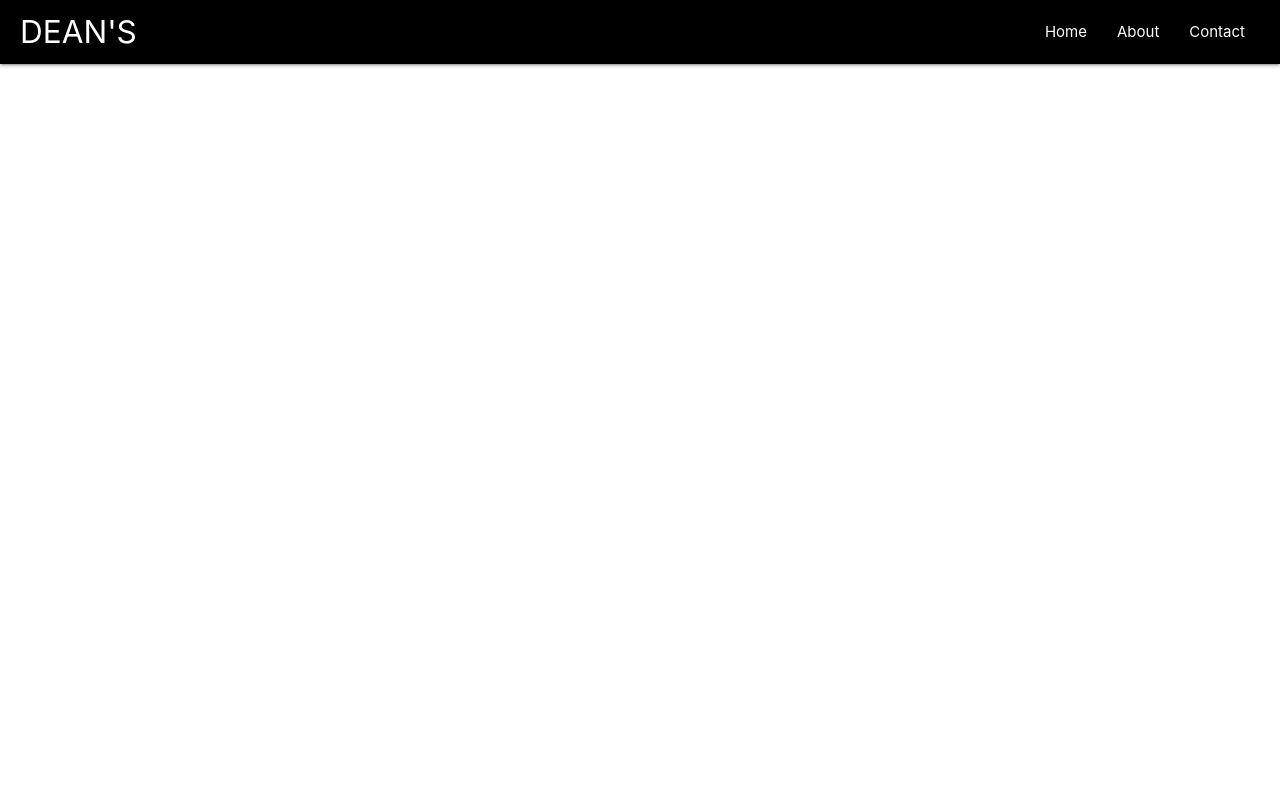
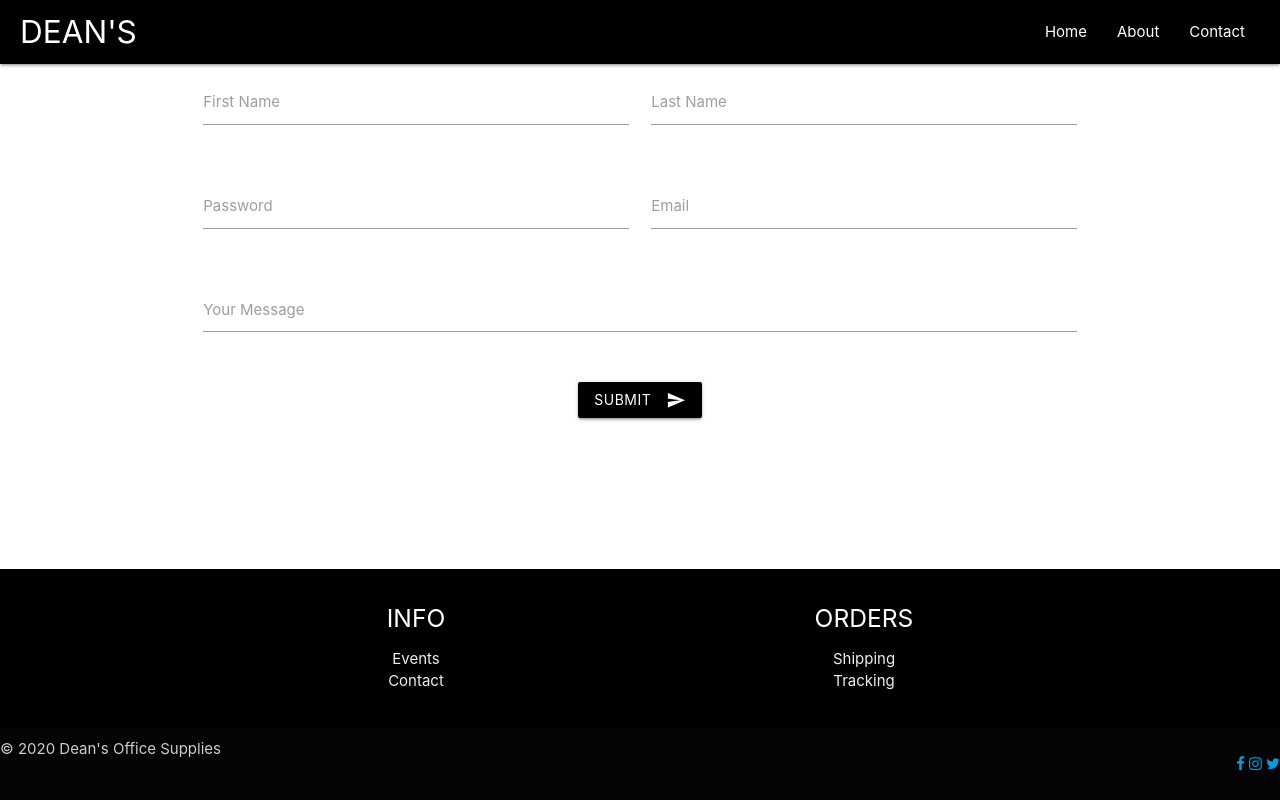
Before and after one commit to nathanfanelli/DeansOfficeSupplies, a plain HTML site: page contact.html in a window 1280 px wide. Drawn offline with nearby package versions, Linux system fonts and the light colour scheme.

Commit message:
Contact Form.

```diff
--- a/contact.html
+++ b/contact.html
@@ -31,6 +31,86 @@
         <li><a href="#">About</a></li>
         <li><a href="#">Contact</a></li>
     </ul>
+
+    <div class="container">
+        <!-- FORM -->
+        <div class="row">
+            <form class="col s12">
+
+                <div class="row">
+                    <div class="input-field col s6">
+                        <input id="first_name" type="text" class="validate">
+                        <label for="first_name">First Name</label>
+                    </div>
+                    <div class="input-field col s6">
+                        <input id="last_name" type="text" class="validate">
+                        <label for="last_name">Last Name</label>
+                    </div>
+                </div>
+                <div class="row">
+                    <div class="input-field col s6">
+                        <input id="password" type="password" class="validate">
+                        <label for="password">Password</label>
+                    </div>
+                    <div class="input-field col s6">
+                        <input id="email" type="email" class="validate">
+                        <label for="email">Email</label>
+                    </div>
+                </div>
+
+                <div class="row">
+                    <div class="input-field col s12">
+                        <textarea id="textarea1" class="materialize-textarea"></textarea>
+                        <label for="textarea1">Your Message</label>
+                    </div>
+                </div>
+
+                <div class="row center-align">
+                    <div class="col s12">
+                        <button class="btn waves-effect waves-light black" type="submit" name="action">Submit<i
+                                class="material-icons right">send</i>
+                        </button>
+                    </div>
+                </div>
+
+            </form>
+        </div>
+    </div><!-- End of Page Container -->
+
+    <!-- FOOTER -->
+    <footer class="page-footer black">
+        <div class="container">
+            <div class="row center-align">
+
+                <div class="col l6 m6 s12">
+                    <h5 class="white-text">INFO</h5>
+                    <ul>
+                        <li><a class="grey-text text-lighten-3" href="#!">Events</a></li>
+                        <li><a class="grey-text text-lighten-3" href="#!">Contact</a></li>
+                    </ul>
+                </div>
+
+                <div class="col l6 m6 s12">
+                    <h5 class="white-text">ORDERS</h5>
+                    <ul>
+                        <li><a class="grey-text text-lighten-3" href="#!">Shipping</a></li>
+                        <li><a class="grey-text text-lighten-3" href="#!">Tracking</a></li>
+                    </ul>
+                </div>
+            </div>
+        </div>
+        <div class="footer-copyright">
+            <div class="container">
+                © 2020 Dean's Office Supplies
+                <ul class="right" id="footer-links">
+                    <li><a href="#"><i class="fa fa-facebook"></i></a></li>
+                    <li><a href="#"><i class="fa fa-instagram"></i></a></li>
+                    <li><a href="#"><i class="fa fa-twitter"></i></a></li>
+                </ul>
+            </div>
+        </div>
+    </footer>
+
 </body>
 
 </html>
--- a/css/style.css
+++ b/css/style.css
@@ -2,6 +2,14 @@
 /* * {
     border: 1px solid red;
 } */
+body {
+    display: flex;
+    min-height: 100vh;
+    flex-direction: column;
+}
+.container {
+    flex: 1 0 auto;
+}
 
 /* NAVIGATION */
 .nav-wrapper {
```
